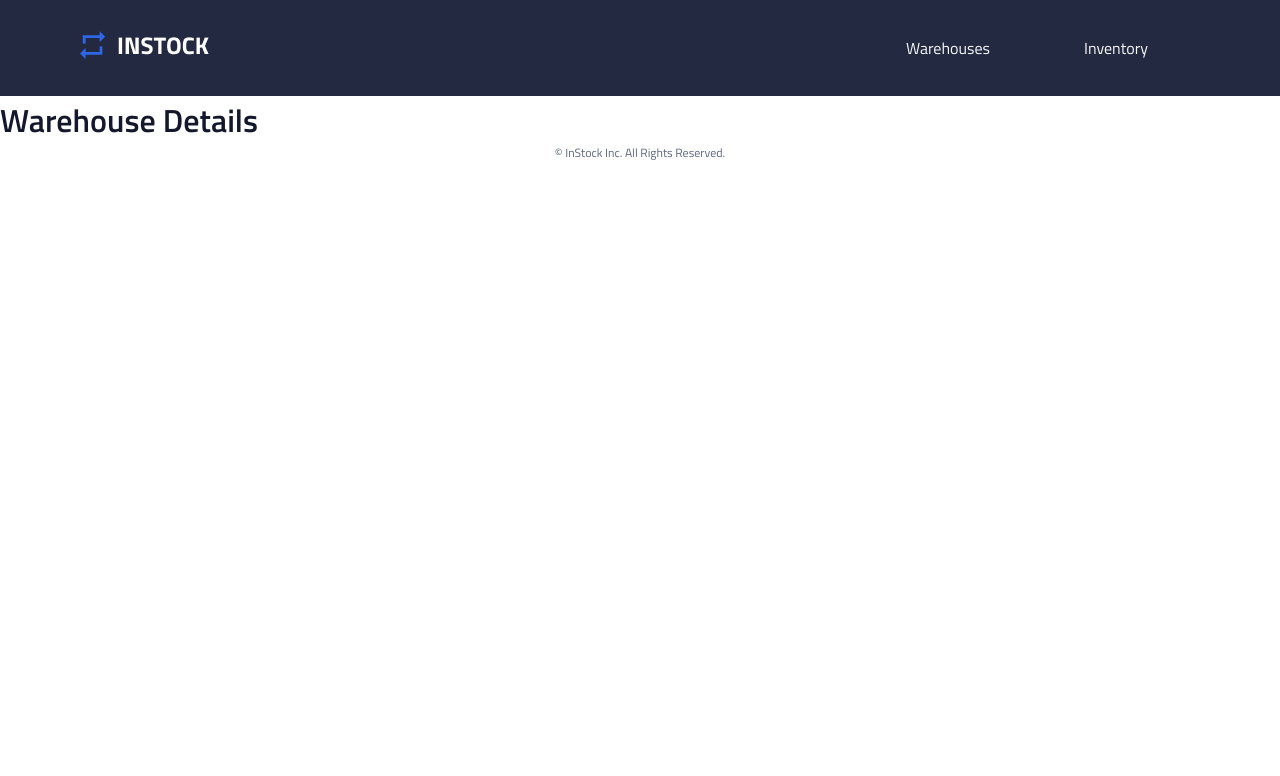
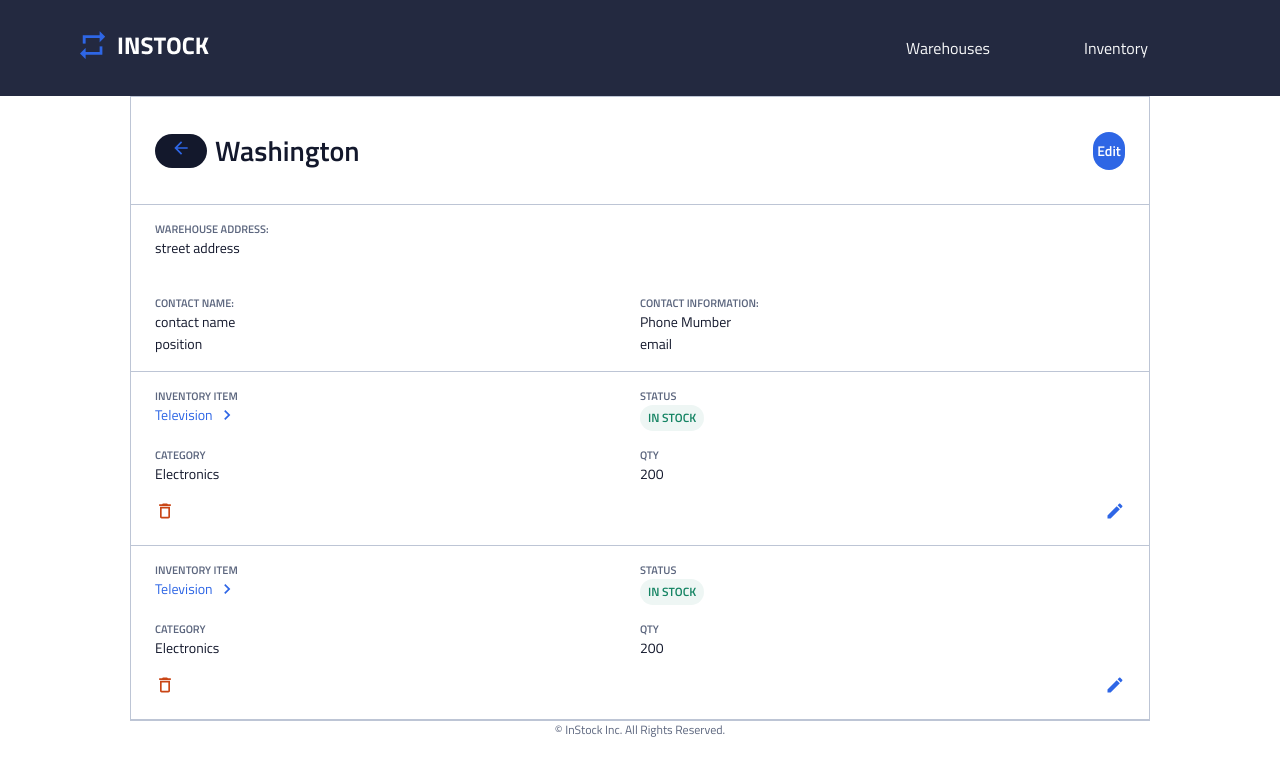
Before and after one commit to humairatasnim/instock-mont-blanc, a React (Vite) app: page /warehouses/1 in a window 1280 px wide. Shown: the top 776 px of the page. Built offline with nearby package versions, Linux system fonts and the light colour scheme.

Commit message:
add inventory item component and styling

```diff
--- /dev/null
+++ b/src/components/InventoryItem/InventoryItem.jsx
@@ -0,0 +1,53 @@
+import "./InventoryItem.scss";
+import editIcon from "/src/assets/icons/edit-24px.svg";
+import deleteIcon from "/src/assets/icons/delete_outline-24px.svg";
+import chevronIcon from "/src/assets/icons/chevron_right-24px.svg";
+
+function InventoryItem() {
+  return (
+    <div className="inventory">
+      <div className="inventory__row">
+        <div className="inventory__name inventory__column">
+          <p className="inventory__subtitle">INVENTORY ITEM</p>
+          <a href="" className="link">
+            <span className="link__text body-medium">Television</span>
+            <img
+              className="link__icon"
+              src={chevronIcon}
+              alt="icon direct to inventory item details"
+            />
+          </a>
+        </div>
+        <div className="inventory__status inventory__column">
+          <p className="inventory__subtitle">STATUS</p>
+          <div className="tag in-stock">In stock</div> {/*JS DATA */}
+        </div>
+      </div>
+      <div className="inventory__row">
+        <div className="inventory__category inventory__column">
+          <p className="inventory__subtitle">CATEGORY</p>
+          <p className="body-medium">Electronics</p>
+        </div>
+        <div className="inventory__quantity inventory__column">
+          <p className="inventory__subtitle">QTY</p>
+          <p className="body-medium">200</p>
+          {/*JS DATA */}
+        </div>
+      </div>
+      <div className="inventory__icons">
+        <img
+          className="link__icon"
+          src={deleteIcon}
+          alt="edit icon for warehouse details"
+        ></img>
+        <img
+          className="link__icon"
+          src={editIcon}
+          alt="edit icon for warehouse details"
+        ></img>
+      </div>
+    </div>
+  );
+}
+
+export default InventoryItem;
--- /dev/null
+++ b/src/components/InventoryItem/InventoryItem.scss
@@ -0,0 +1,30 @@
+@use "../../styles/partials/global" as *;
+@use "../../styles/partials/mixins" as *;
+@use "../../styles/partials/variables" as *;
+
+.inventory {
+  padding: 1rem 1.5rem 1.5rem 1.5rem;
+  display: flex;
+  flex-direction: column;
+  border-bottom: 1px solid $cloud;
+
+  &__subtitle {
+    font-size: 0.6875rem;
+    color: $slate;
+    font-weight: 600;
+  }
+
+  &__row {
+    display: flex;
+    padding-bottom: 1rem;
+  }
+
+  &__column {
+    width: 50%;
+  }
+
+  &__icons{
+    display: flex;
+    justify-content: space-between;
+  }
+}
--- a/src/pages/WarehouseDetails/WarehouseDetails.jsx
+++ b/src/pages/WarehouseDetails/WarehouseDetails.jsx
@@ -1,9 +1,71 @@
+import { NavLink } from "react-router-dom";
 import "./WarehouseDetails.scss";
+import arrowBack from "/src/assets/icons/arrow_back-24px.svg";
+import InventoryItem from "../../components/InventoryItem/InventoryItem";
 
-function WarehouseDetails() {
+function WarehouseDetails({ inventories }) {
   return (
     <>
-      <h1>Warehouse Details</h1>
+      <main className="container">
+        <div className="warehouse">
+          {/* WAREHOUSE HEADER */}
+          <div className="warehouse__header">
+            <div className="warehouse__title">
+              <NavLink className="warehouse__navlink">
+                <img
+                  className="link__icon"
+                  src={arrowBack}
+                  alt="arrow to return to /warehouses"
+                ></img>
+              </NavLink>
+              {/* NEED TO REMOVE built-in style */}
+              <h2 className="warehouse__name">Washington</h2>
+            </div>
+            <button className="button button-primary warehouse__edit">
+              Edit
+            </button>
+          </div>
+          {/* WAREHOUSE DETAILS */}
+          <div className="warehouse__details">
+            <div className="warehouse__address">
+              <p className="warehouse__subtitle">WAREHOUSE ADDRESS:</p>
+              <p className="body-medium">street address</p>
+              {/*JS TO GET DATA */}
+            </div>
+            <div className="warehouse__contact">
+              <div className="warehouse__column">
+                <p className="warehouse__subtitle">CONTACT NAME:</p>
+                <p className="body-medium">contact name</p>
+                {/*JS TO GET DATA */}
+                <p className="body-medium">position</p>
+                {/*JS TO GET DATA */}
+              </div>
+              <div className="warehouse__column">
+                <p className="warehouse__subtitle">CONTACT INFORMATION:</p>
+                <p className="body-medium">Phone Mumber</p>
+                {/*JS TO GET DATA */}
+                <p className="body-medium">email</p> {/*JS TO GET DATA */}
+              </div>
+            </div>
+          </div>
+          {/* WAREHOUSE INVENTORY LIST */}
+          <div className="invetory-table">
+            <div className="table-header"></div>
+            <div className="invetory-list"></div>
+            {/* <ul> */}
+            {/* <li> */}
+            <InventoryItem />
+            <InventoryItem />
+
+            {/* </li> */}
+            {/* {inventory.map((item) => {return (
+                  <li><InventoryItem/></li>
+                )}
+              )} */}
+            {/* </ul> */}
+          </div>
+        </div>
+      </main>
     </>
   );
 }
--- a/src/pages/WarehouseDetails/WarehouseDetails.scss
+++ b/src/pages/WarehouseDetails/WarehouseDetails.scss
@@ -0,0 +1,53 @@
+@use "../../styles/partials/global" as *;
+@use "../../styles/partials/mixins" as *;
+@use "../../styles/partials/variables" as *;
+
+.warehouse {
+  border: 1px solid $cloud;
+
+  &__header {
+    display: flex;
+    align-items: center;
+    justify-content: space-between;
+    padding: 2rem 1.5rem ;
+    border-bottom: .0625rem solid $cloud;
+  }
+
+  &__title {
+    display: flex;
+    align-items: center;
+    gap: .5rem;
+  }
+
+  &__name{
+    font-size: 1.75rem;
+  }
+
+  &__edit{
+    max-width: 1.25rem;
+  }
+
+  &__details {
+    color: $instock-black;
+    padding: 1rem 1.5rem;
+    border-bottom: .0625rem solid $cloud;
+  }
+
+  &__subtitle {
+    font-size: 0.6875rem;
+    color: $slate;
+    font-weight: 600;
+  }
+
+  &__address {
+    padding-bottom: 2.25rem;
+  }
+
+  &__contact {
+    display: flex;
+  }
+
+  &__column {
+    width: 50%;
+  }
+}
```
